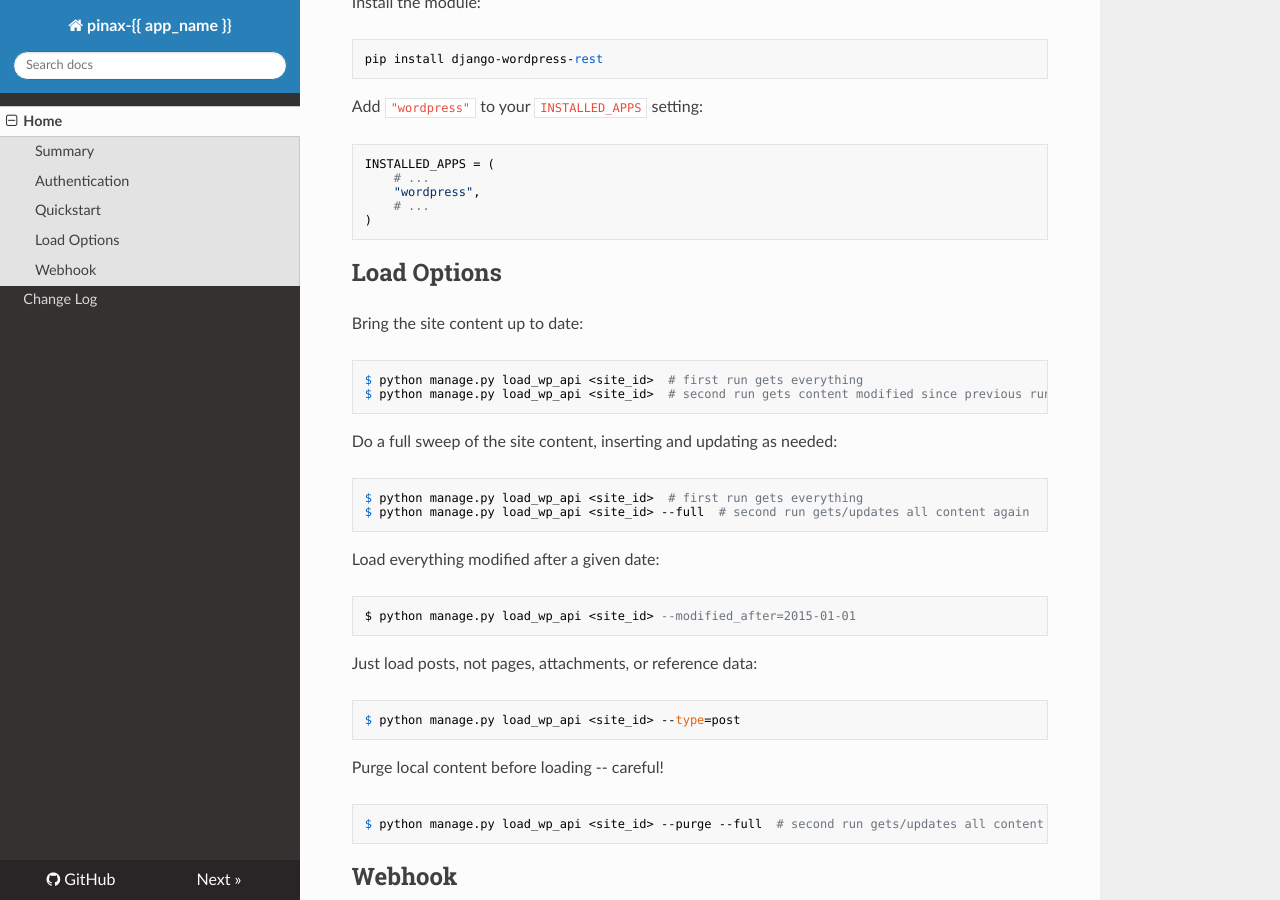
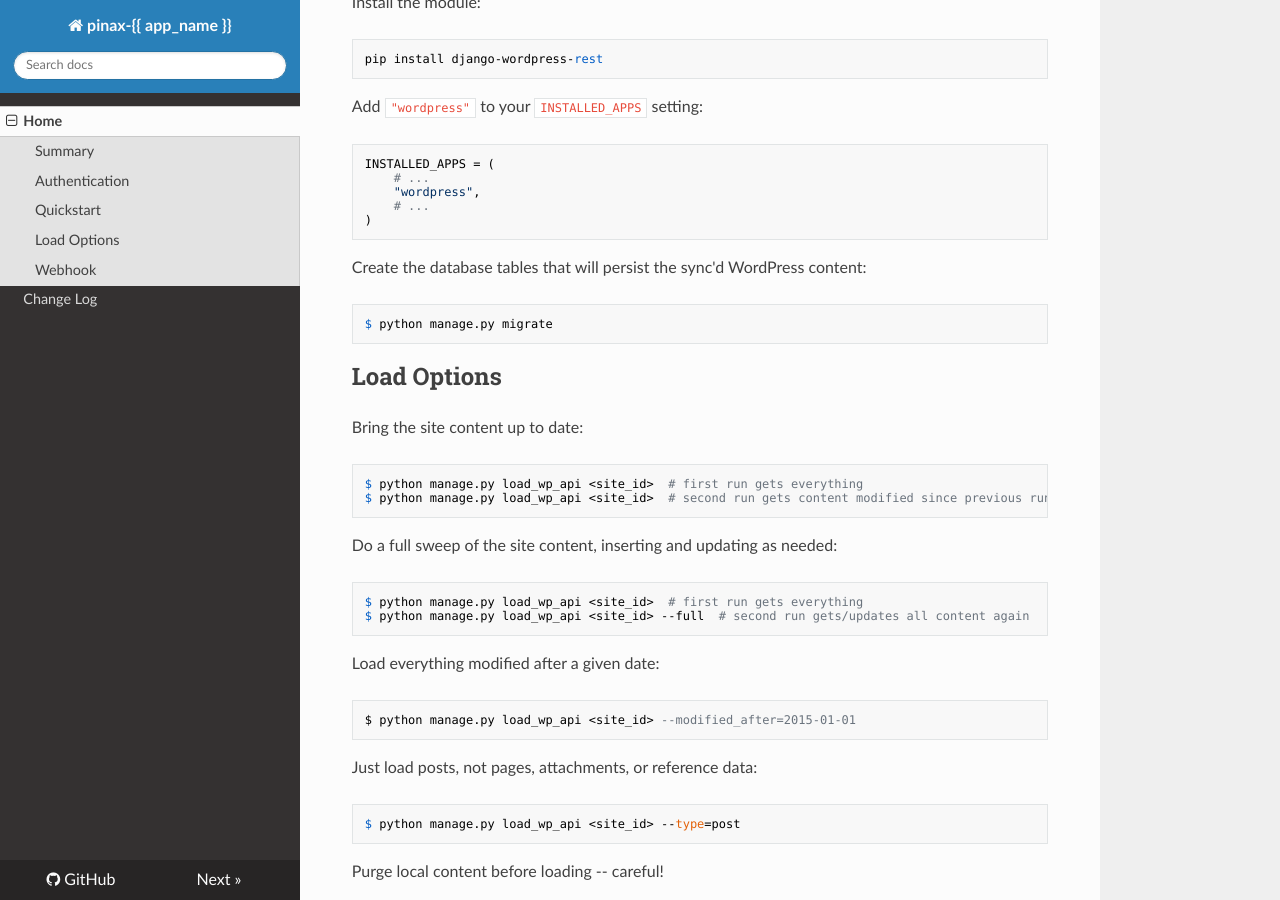
Before and after one commit to observermedia/django-wordpress-rest, an MkDocs documentation site: the page built from docs/index.md, in a window 1280 px wide and 900 px high, scrolled down 634 px. Built offline with MkDocs 1.6.1, drawn with Linux system fonts in a browser that asks for light colours; nearby versions of some CDN libraries; old or Windows-style settings are respelled for this version of MkDocs.

Commit message:
added migrate step to docs

```diff
--- a/docs/index.md
+++ b/docs/index.md
@@ -32,6 +32,10 @@
         "wordpress",
         # ...
     )
+
+Create the database tables that will persist the sync'd WordPress content:
+
+    $ python manage.py migrate
 
 
 ## Load Options
```
Also changed, not shown: README.rst.
